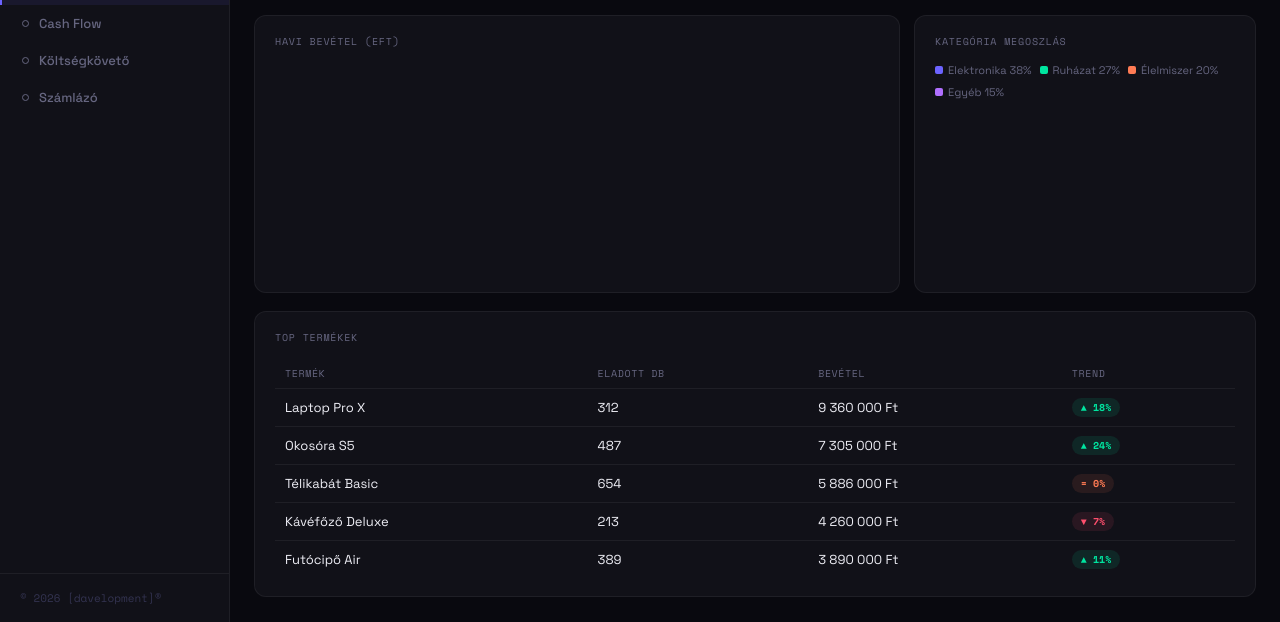
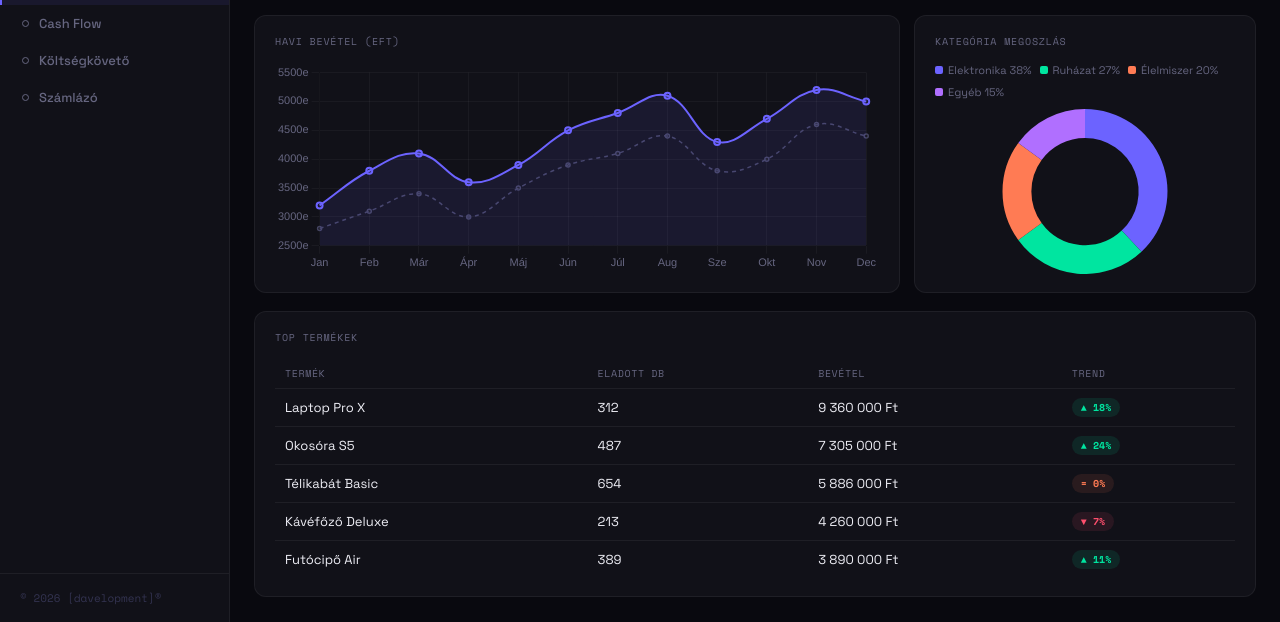
Before and after one commit to davidvasadi/financeos, a plain HTML site: page index.html in a window 1280 px wide. Shown: the part 178-800 px from the top of the page. Drawn offline with nearby package versions, Linux system fonts and the light colour scheme.

Commit message:
Add files via upload

```diff
--- a/index.html
+++ b/index.html
@@ -386,12 +386,55 @@ html,body{height:100%;background:var(--bg);color:var(--text);font-family:var(--f
 
 <script data-cfasync="false" src="/cdn-cgi/scripts/5c5dd728/cloudflare-static/email-decode.min.js"></script><script src="https://cdnjs.cloudflare.com/ajax/libs/Chart.js/4.4.1/chart.umd.js"></script>
 <script>
-/* ──────── NAV ──────── */
-/* ── JSON BETÖLTÉS (Flask backendnél: fetch('/api/dashboard') stb.) ── */
-const DATA_BASE='./data';
+/* ──────── INLINE FALLBACK ADATOK ──────────────────────────────────────
+   Ha file:// protokollról nyitják meg (lokálisan), a fetch nem működik.
+   Ilyenkor ezek az inline adatok töltődnek be.
+   Flask backendnél ezeket felváltja: fetch('/api/dashboard') stb.
+   ──────────────────────────────────────────────────────────────────── */
+const INLINE_DATA = {
+  'dashboard.json': {
+    metrics:{revenue:'48,2M',revenue_delta:'+12%',orders:1248,orders_delta:'+8%',avg_cart:'38 620',avg_cart_delta:'-3%',conversion:'4,7%',conversion_delta:'+0.4pp'},
+    monthly_revenue:{'2026':[3200,3800,4100,3600,3900,4500,4800,5100,4300,4700,5200,5000],'2025':[2800,3100,3400,3000,3500,3900,4100,4400,3800,4000,4600,4400]},
+    categories:[{name:'Elektronika',pct:38,color:'#6c63ff'},{name:'Ruházat',pct:27,color:'#00e5a0'},{name:'Élelmiszer',pct:20,color:'#ff7b54'},{name:'Egyéb',pct:15,color:'#b06fff'}],
+    top_products:[
+      {name:'Laptop Pro X',sold:312,revenue:'9 360 000',trend:18,trend_dir:'up'},
+      {name:'Okosóra S5',sold:487,revenue:'7 305 000',trend:24,trend_dir:'up'},
+      {name:'Télikabát Basic',sold:654,revenue:'5 886 000',trend:0,trend_dir:'neutral'},
+      {name:'Kávéfőző Deluxe',sold:213,revenue:'4 260 000',trend:7,trend_dir:'down'},
+      {name:'Futócipő Air',sold:389,revenue:'3 890 000',trend:11,trend_dir:'up'}
+    ]
+  },
+  'expenses.json': {
+    budget:150000,
+    category_budgets:{'Élelmiszer':40000,'Közlekedés':15000,'Szórakozás':20000,'Lakás':50000,'Egyéb':25000},
+    category_colors:{'Élelmiszer':'#6c63ff','Közlekedés':'#00e5a0','Szórakozás':'#ff7b54','Lakás':'#b06fff','Egyéb':'#666680'},
+    expenses:[
+      {id:1,desc:'Hétvégi bevásárlás',amount:12400,category:'Élelmiszer',date:'2026-03-01'},
+      {id:2,desc:'BKV bérlet',amount:9500,category:'Közlekedés',date:'2026-03-02'},
+      {id:3,desc:'Mozi',amount:3200,category:'Szórakozás',date:'2026-03-05'},
+      {id:4,desc:'Rezsiszámla',amount:22000,category:'Lakás',date:'2026-03-07'}
+    ]
+  },
+  'invoices.json': {
+    invoices:[{
+      id:42,number:'2026-0042',status:'draft',issued_at:'2026-03-15',due_date:'2026-04-01',
+      issuer:{name:'Kovács Bt.',address:'1234 Budapest, Fő utca 12.',tax_number:'12345678-2-41',email:'kovacs@example.hu'},
+      buyer_name:'Nagy Kft.',
+      items:[{desc:'Webfejlesztés (óra)',qty:20,unit_price:12000},{desc:'Domain regisztráció',qty:1,unit_price:8000}],
+      net_total:248000,vat_rate:0.27,vat_amount:66960,gross_total:314960
+    }]
+  }
+};
+
 async function loadJSON(file){
-  try{const r=await fetch(`${DATA_BASE}/${file}`);return await r.json();}
-  catch(e){console.warn('Nem sikerült:',file,e);return null;}
+  /* Ha szerveren fut → fetch a data/ mappából (vagy Flask API-ból) */
+  if(location.protocol !== 'file:'){
+    try{const r=await fetch(`./data/${file}`);if(r.ok)return await r.json();}
+    catch(e){console.warn('fetch hiba:',e);}
+  }
+  /* Fallback: inline adatok */
+  console.info(`Inline adat használva: ${file}`);
+  return INLINE_DATA[file] || null;
 }
 
 const TITLES = {dashboard:'Értékesítési Dashboard',cashflow:'Cash Flow Modell',koltseg:'Költségkövető',szamla:'Számlázó'};
@@ -604,6 +647,7 @@ function renderInv(){
   calcInv();
 }
 initInvoices();
+
 function calcInv(){
   const net=invRows.reduce((s,r)=>s+r.qty*r.price,0);
   const vat=Math.round(net*0.27),gross=net+vat;
@@ -611,4 +655,11 @@ function calcInv(){
   document.getElementById('inv-vat').textContent=vat.toLocaleString('hu-HU')+' Ft';
   document.getElementById('inv-gross').textContent=gross.toLocaleString('hu-HU')+' Ft';
   document.querySelectorAll('.inv-tot').forEach((td,i)=>{
-    if(invRows[i])td.textContent=(invRows[i].qty*invRows
+    if(invRows[i])td.textContent=(invRows[i].qty*invRows[i].price).toLocaleString('hu-HU')+' Ft';
+  });
+}
+function addInvRow(){invRows.push({desc:'Új tétel',qty:1,price:0});renderInv();}
+function delInvRow(i){invRows.splice(i,1);renderInv();}
+</script>
+</body>
+</html>
```
